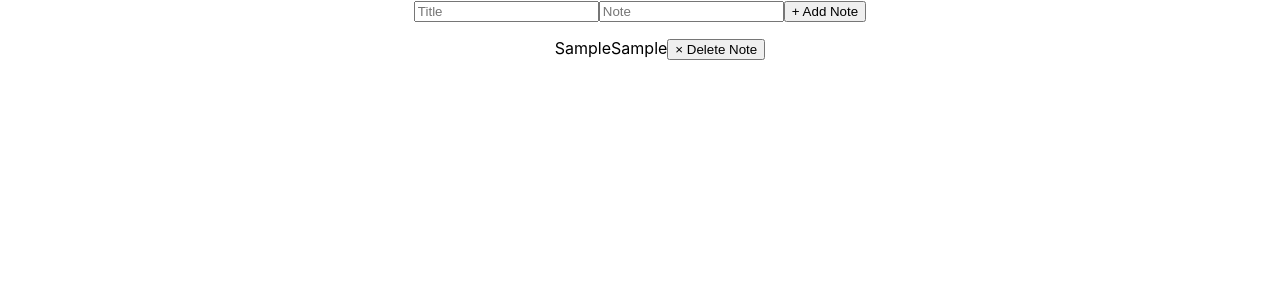
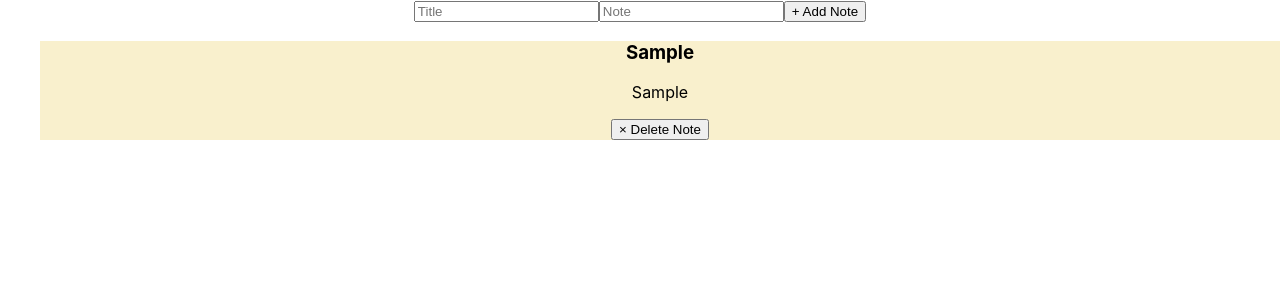
Before and after one commit to ollienorman/notes-react, a React (Create React App) app: page / in a window 1280 px wide. Both pictures are taken after typing "Sample", "Sample" into the empty fields and a click on the button "+ Add Note". Shown: the top 300 px of the page. Built offline with nearby package versions, Linux system fonts and the light colour scheme.

Commit message:
Add styled-components functionality, initial styling tested on Note component

```diff
--- a/package.json
+++ b/package.json
@@ -9,6 +9,7 @@
     "react": "^17.0.2",
     "react-dom": "^17.0.2",
     "react-scripts": "4.0.3",
+    "styled-components": "^5.3.0",
     "web-vitals": "^1.0.1"
   },
   "scripts": {
--- a/src/components/Note.js
+++ b/src/components/Note.js
@@ -1,14 +1,23 @@
 import React from 'react'
+import styled from 'styled-components';
 
 // sort notes by ID (timestamp)
 
+const Wrapper = styled.div`
+  background-color: rgba(243, 225, 156, 0.5);
+`
+
 function Note(props) {
   return (
-    <div>
-      {props.title}
-      {props.body}
+    <Wrapper>
+      <h3>
+        {props.title}
+      </h3>
+      <p>
+        {props.body}
+      </p>
       <button type="button" onClick={() => (props.deleteNote(props.id))}>&times; Delete Note</button>
-    </div>
+    </Wrapper>
   )
 }
 
```
Also changed, not shown: 2 other files (tests, documents, lock files or other folders).
